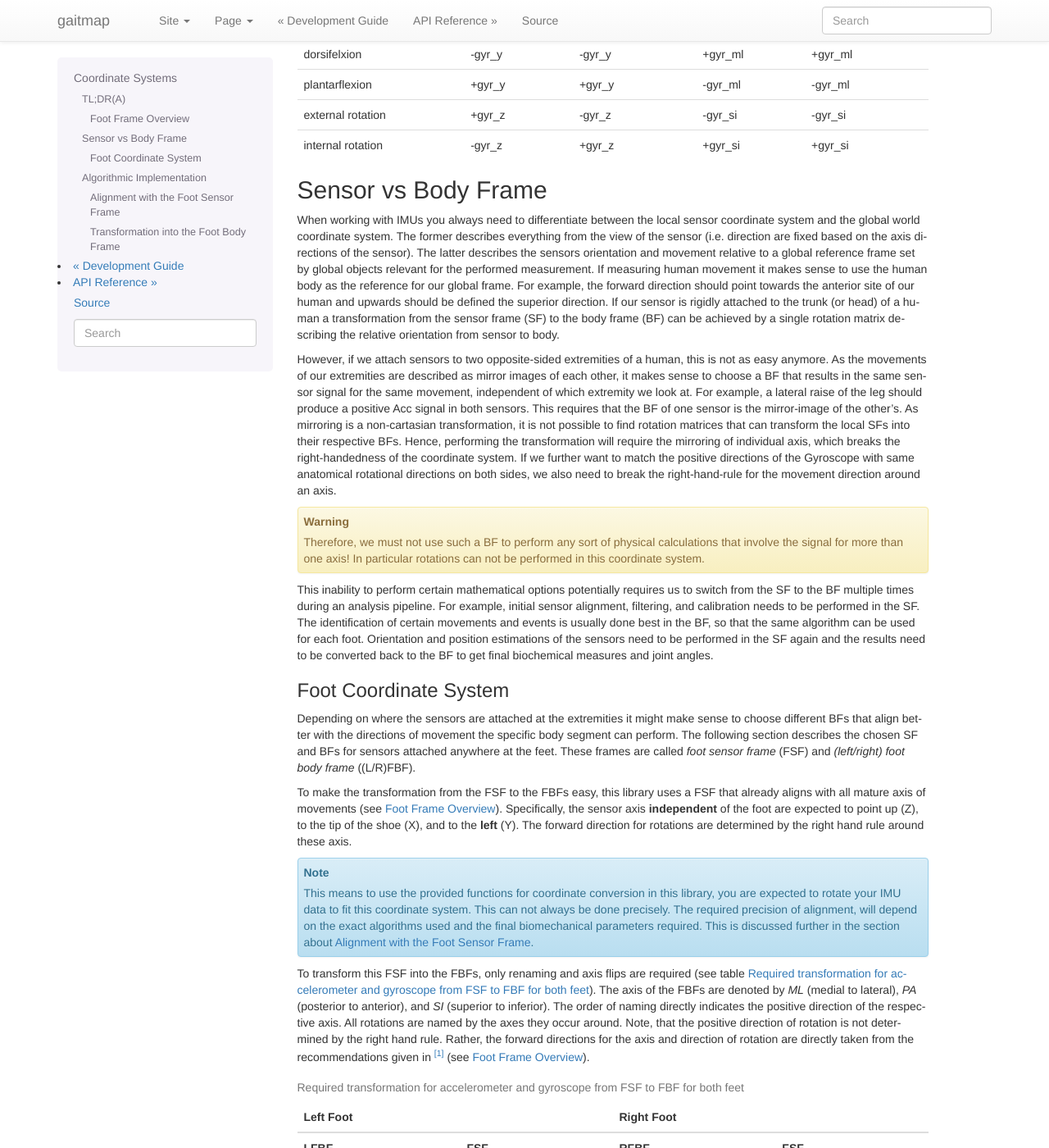
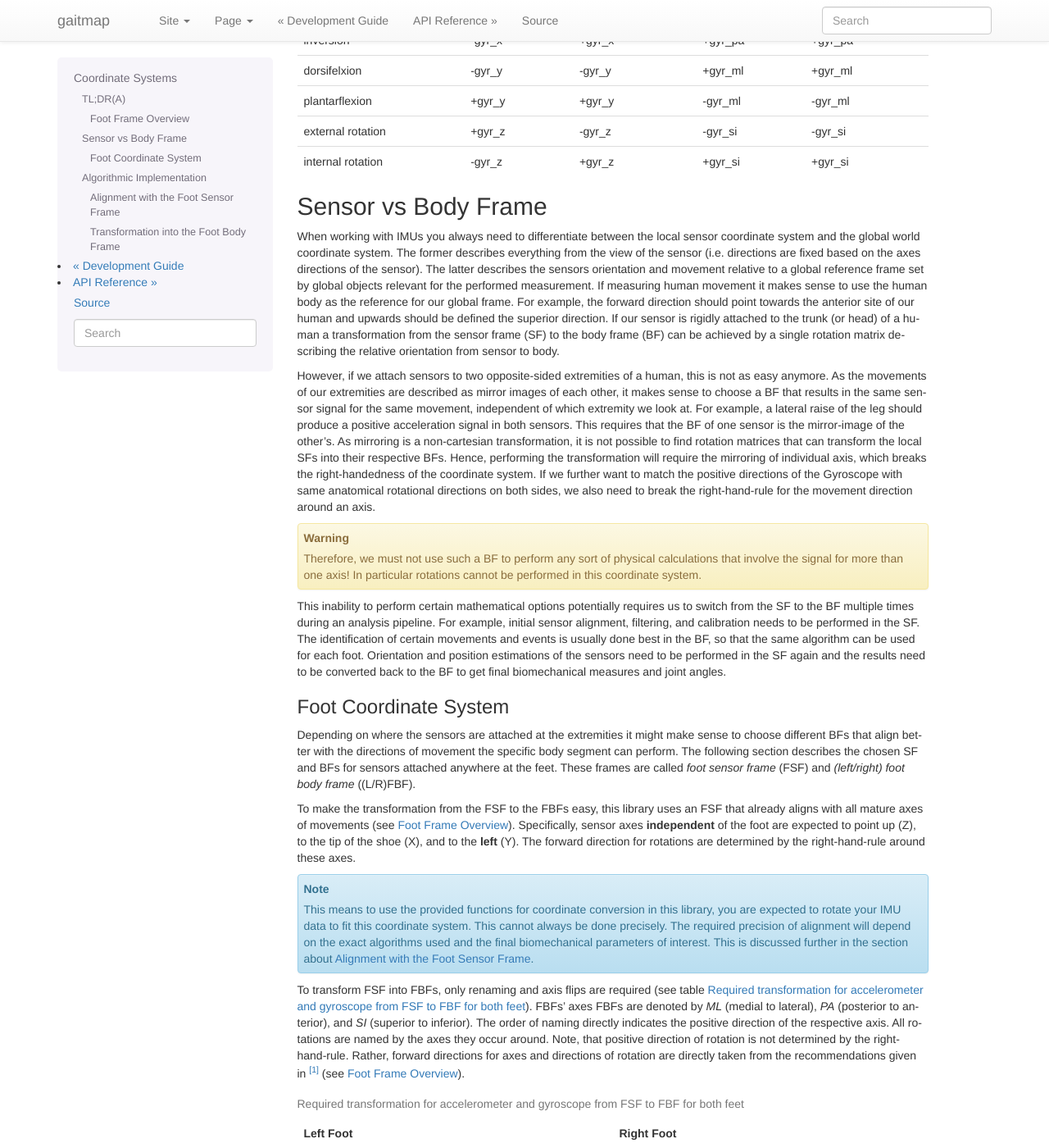
Before and after one commit to mad-lab-fau/gaitmap, a Sphinx documentation site: the page built from docs/guides/Coordinate-Systems.rst, in a window 1280 px wide and 1400 px high, scrolled down 1682 px. Shown: the whole window at 82% size. Built offline with Sphinx 7.4.7, drawn with Linux system fonts in a browser that asks for light colours; pages that are not in the unit, such as notebooks, are missing from menus; some of the changed text lies outside the part shown.

Commit message:
minor changes (grammatical and information)

```diff
--- a/docs/guides/Coordinate-Systems.rst
+++ b/docs/guides/Coordinate-Systems.rst
@@ -4,31 +4,31 @@
 
 Coordinate systems (or frames) are an important topic when working with IMUs and are getting even more complicated
 when these IMUs are attached to a human body.
-This libraries makes a couple of deliberate choices when it comes to the definition of coordinate systems and related
+This library makes a couple of deliberate choices when it comes to the definition of coordinate systems and related
 naming conventions.
 Therefore, please read this document carefully before using the pipelines available in *gaitlab*.
 
 TL;DR(A)
 ========
 
-This TL;DR(Again) is intended as quick reference, **after** you already read the document.
+This TL;DR(Again) is intended as quick reference, **after** you already read the full documentation below.
 
-* The Accelerometer measures a positive value, if movement occurs in the **positive (+)** direction of the axis
-* The Gyroscope measures a positive value, if rotation occurs in the direction of the arrow in the image below
-* Gravity results in a measure of **+1g** if an axis is pointing **upwards**, and **-1g** if the axis is pointing
+* Accelerometer measures a positive value, if movement occurs in the **positive (+)** direction of the axis
+* Gyroscope measures a positive value, if rotation occurs in the direction of the arrow in the image below
+* Gravity results in a measure of **+1g**, if an axis is pointing **upwards**, and **-1g**, if the axis is pointing
   **downwards**
 
 Foot Sensor Frame (FSF)
-    * FSF forms a right-handed coordinate system with axis called **X, Y, Z**
-    * The positive direction of the Gyroscope is determined by the right-hand-rule around each axis
-    * The axis directions are defined as up (Z), to the tip of the shoe (X), and
+    * forms a right-handed coordinate system with axes called **X, Y, Z**
+    * uses right-hand-rule around each axis for definition of positive direction of the Gyroscope
+    * defines axes' directions as up (Z), to the tip of the shoe (X), and
       to the **left** (Y)
 
 Foot Body Frame (FBF)
-    * FBF consists of the 3 axis *ML* (medial to lateral), *PA* (posterior to anterior), and *SI* (superior to inferior)
-    * The FBF is **not** right handed and should not be used for any physical calculations
-    * In the FBF the same anatomical movement produces the same sensor signal independent of the feet
-    * The directions for the FBF are taken from [1]_
+    * consists of the 3 axis *ML* (medial to lateral), *PA* (posterior to anterior), and *SI* (superior to inferior)
+    * is **not** right handed and should not be used for any physical calculations
+    * produces the same sensor signal independent of the foot (right/left) for the same anatomical movement (e.g. lateral acceleration = positive acceleration)
+    * follows convention of directions from [1]_
 
 .. _ff:
 
@@ -81,7 +81,7 @@
 
 When working with IMUs you always need to differentiate between the local sensor coordinate system and the global world
 coordinate system.
-The former describes everything from the view of the sensor (i.e. direction are fixed based on the axis directions of
+The former describes everything from the view of the sensor (i.e. directions are fixed based on the axes directions of
 the sensor).
 The latter describes the sensors orientation and movement relative to a global reference frame set by global objects
 relevant for the performed measurement.
@@ -94,9 +94,9 @@
 However, if we attach sensors to two opposite-sided extremities of a human, this is not as easy anymore.
 As the movements of our extremities are described as mirror images of each other, it makes sense to choose a BF that
 results in the same sensor signal for the same movement, independent of which extremity we look at.
-For example, a lateral raise of the leg should produce a positive Acc signal in both sensors.
+For example, a lateral raise of the leg should produce a positive acceleration signal in both sensors.
 This requires that the BF of one sensor is the mirror-image of the other's.
-As mirroring is a non-cartasian transformation, it is not possible to find rotation matrices that can transform the
+As mirroring is a non-cartesian transformation, it is not possible to find rotation matrices that can transform the
 local SFs into their respective BFs.
 Hence, performing the transformation will require the mirroring of individual axis, which breaks the right-handedness of
 the coordinate system.
@@ -105,7 +105,7 @@
 
 .. warning:: Therefore, we must not use such a BF to perform any sort of physical calculations that involve the signal
              for more than one axis!
-             In particular rotations can not be performed in this coordinate system.
+             In particular rotations cannot be performed in this coordinate system.
 
 This inability to perform certain mathematical options potentially requires us to switch from the SF to the BF multiple
 times during an analysis pipeline.
@@ -113,7 +113,7 @@
 The identification of certain movements and events is usually done best in the BF, so that the same algorithm can be
 used for each foot.
 Orientation and position estimations of the sensors need to be performed in the SF again and the results need to be
-converted back to the BF to get final biochemical measures and joint angles.
+converted back to the BF to get final biomechanical measures and joint angles.
 
 Foot Coordinate System
 ----------------------
@@ -123,26 +123,26 @@
 The following section describes the chosen SF and BFs for sensors attached anywhere at the feet.
 These frames are called *foot sensor frame* (FSF) and *(left/right) foot body frame* ((L/R)FBF).
 
-To make the transformation from the FSF to the FBFs easy, this library uses a FSF that already aligns with all mature
-axis of movements (see :ref:`ff`).
-Specifically, the sensor axis **independent** of the foot are expected to point up (Z), to the tip of the shoe (X), and
+To make the transformation from the FSF to the FBFs easy, this library uses an FSF that already aligns with all mature
+axes of movements (see :ref:`ff`).
+Specifically, sensor axes **independent** of the foot are expected to point up (Z), to the tip of the shoe (X), and
 to the **left** (Y).
-The forward direction for rotations are determined by the right hand rule around these axis.
+The forward direction for rotations are determined by the right-hand-rule around these axes.
 
 .. note:: This means to use the provided functions for coordinate conversion in this library, you are expected to rotate
           your IMU data to fit this coordinate system.
-          This can not always be done precisely.
-          The required precision of alignment, will depend on the exact algorithms used and the final biomechanical
-          parameters required.
+          This cannot always be done precisely.
+          The required precision of alignment will depend on the exact algorithms used and the final biomechanical
+          parameters of interest.
           This is discussed further in the section about :ref:`alignment-algorithms`.
 
-To transform this FSF into the FBFs, only renaming and axis flips are required (see table :ref:`foot-transform`).
-The axis of the FBFs are denoted by *ML* (medial to lateral), *PA* (posterior to anterior), and *SI* (superior to
+To transform FSF into FBFs, only renaming and axis flips are required (see table :ref:`foot-transform`).
+FBFs' axes FBFs are denoted by *ML* (medial to lateral), *PA* (posterior to anterior), and *SI* (superior to
 inferior).
 The order of naming directly indicates the positive direction of the respective axis.
 All rotations are named by the axes they occur around.
-Note, that the positive direction of rotation is not determined by the right hand rule.
-Rather, the forward directions for the axis and direction of rotation are directly taken from the recommendations given
+Note, that positive direction of rotation is not determined by the right-hand-rule.
+Rather, forward directions for axes and directions of rotation are directly taken from the recommendations given
 in [1]_ (see :ref:`ff`).
 
 .. _foot-transform:
```
